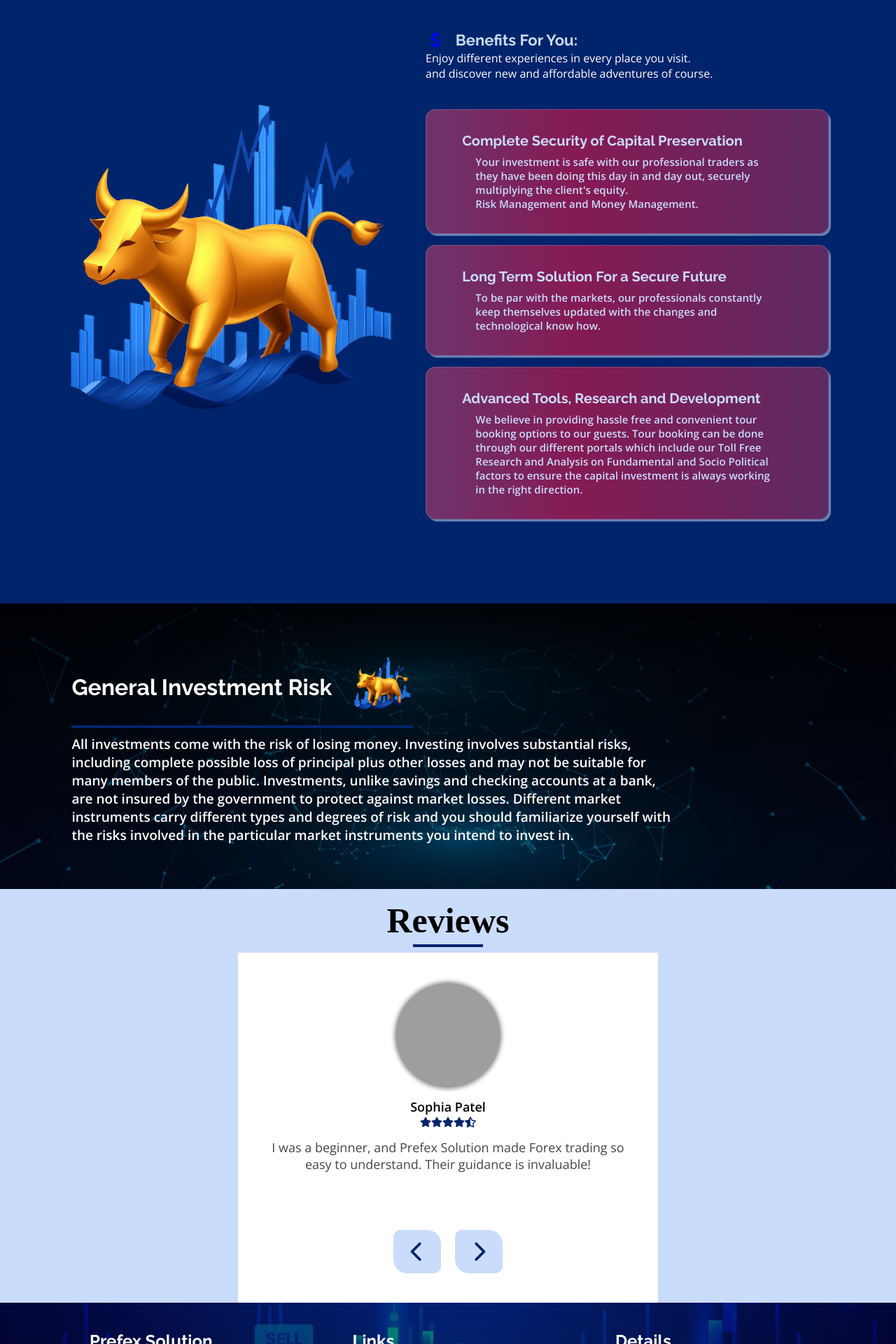
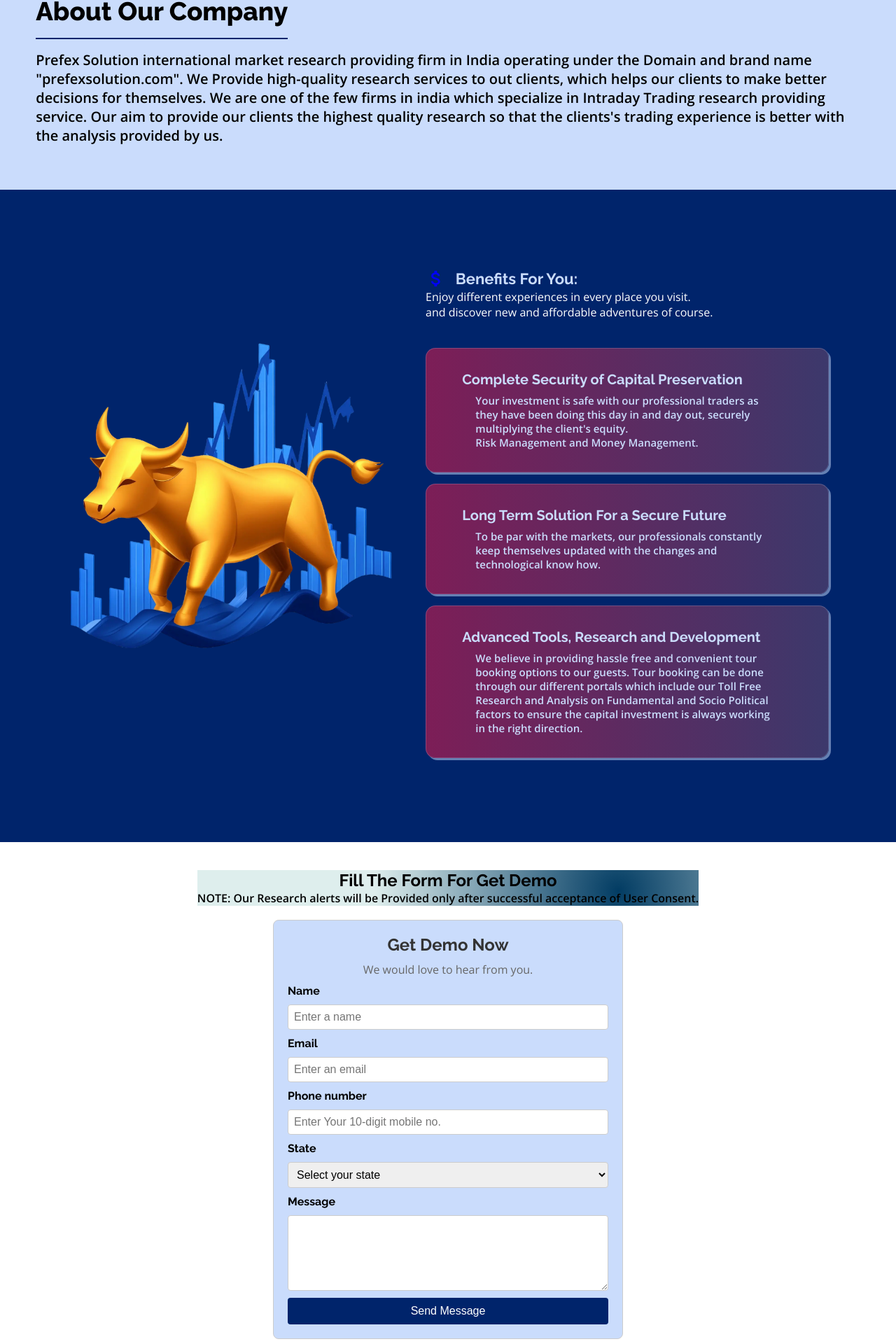
Before and after one commit to abdulsamad2003/prefex-solution, a React (Create React App) app: page / in a window 1280 px wide. Shown: the part 870-2790 px from the top of the page at 70% size. Built offline with nearby package versions, Linux system fonts and the light colour scheme; grey boxes are pictures that could not be loaded.

Commit message:
add about us

```diff
--- /dev/null
+++ b/src/componets/AboutUs.js
@@ -0,0 +1,17 @@
+import React from 'react'
+import "./AboutUs.scss"
+const AboutUs = () => {
+  return (
+    <section className="about-us">
+        <h1 className="main-font">
+            About Our Company
+        </h1>
+        <p className='para-font'>Prefex Solution international market research providing firm in India operating under the Domain and brand name "prefexsolution.com". We Provide
+            high-quality research services to out clients, which helps our clients to make better decisions for themselves. We are one of the few firms in india which specialize in Intraday Trading
+            research providing service. Our aim to provide our clients the highest quality research
+            so that the clients's trading experience is better with the analysis provided by us.</p>
+    </section>
+  )
+}
+
+export default AboutUs
--- /dev/null
+++ b/src/componets/AboutUs.scss
@@ -0,0 +1,20 @@
+.about-us {
+    padding: 8vh 4vw;
+    background: var(--secondary-color);
+    height: 100%;
+    display: flex;
+    flex-direction: column;
+    gap: 2vh;
+
+    h1 {
+        font-size: clamp(1.5rem, 4vw, 2.3rem);
+        font-weight: 800;
+        padding-bottom: 2vh;
+        border-bottom: 2px solid var(--primary-color);
+        width: fit-content;
+    }
+
+    p {
+        font-size: clamp(15px, 4vw, 20px);
+    }
+}
--- a/src/componets/GetDemoForm.js
+++ b/src/componets/GetDemoForm.js
@@ -1,28 +1,28 @@
-import React from 'react'
+import React, { useState } from 'react';
+import './GetDemoForm.scss';
+const indianStates = [
+  "Andhra Pradesh", "Arunachal Pradesh", "Assam", "Bihar", "Chhattisgarh", "Goa", "Gujarat", "Haryana", "Himachal Pradesh", "Jharkhand", "Karnataka", "Kerala", "Madhya Pradesh", "Maharashtra", "Manipur", "Meghalaya", "Mizoram", "Nagaland", "Odisha", "Punjab", "Rajasthan", "Sikkim", "Tamil Nadu", "Telangana", "Tripura", "Uttar Pradesh", "Uttarakhand", "West Bengal"
+];
 
 const GetDemoForm = () => {
-     const [isWindowBelow600, setIsWindowBelow600] = useState(window.innerWidth < 600);
+  const [formStatus, setFormStatus] = useState(null);
+  const [fullName, setFullName] = useState("");
+  const [state, setState] = useState("");
 
-      useEffect(() => {
-        const handleResize = () => setIsWindowBelow600(window.innerWidth < 600);
-        window.addEventListener("resize", handleResize);
-        return () => window.removeEventListener("resize", handleResize);
-      }, []);
+  const handleInputChange = (event) => {
+    setFullName(event.target.value);
+  };
 
-      const [formStatus, setFormStatus] = useState(null);
+  const handleStateChange = (event) => {
+    setState(event.target.value);
+  };
 
   async function handleSubmit(event) {
     event.preventDefault();
     const formData = new FormData(event.target);
-
-        // Append access key for Web3Forms
     formData.append("access_key", "c0e6f04e-66e1-4cf1-af36-8bb5211b0a54");
-
-        // Convert FormData to JSON
     const object = Object.fromEntries(formData);
     const json = JSON.stringify(object);
-
-        // Set loading state before initiating the request
     setFormStatus('loading');
 
     try {
@@ -36,86 +36,66 @@
       });
 
       const result = await emailResponse.json();
-
       if (emailResponse.ok && result.success) {
-            setFormStatus('success'); // Set success status
-            event.target.reset(); // Reset the form fields
+        setFormStatus('success');
+        event.target.reset();
       } else {
         console.error(result);
-            setFormStatus('error'); // Set error status
+        setFormStatus('error');
       }
     } catch (error) {
       console.error("Error submitting form:", error.message);
-          setFormStatus('error'); // Handle network or fetch errors
+      setFormStatus('error');
     }
 
-        // Automatically clear the success/error/loading message after 10 seconds
     setTimeout(() => {
       setFormStatus(null);
     }, 10000);
   }
 
-      // this is for changing form web3 form received name in gmail
-      const [fullName, setFullName] = useState("");
-      const handleInputChange = (event) => {
-        setFullName(event.target.value); // Update the fullName state
+  return (
+   <>
+   <section className="get-demo">
+      <main className="get-demo-content">
+          <h1 className='main-font'>Fill The Form For Get Demo</h1>
+          <p className="para-font">
+            NOTE: Our Research alerts will be Provided only after successful acceptance
+          of User Consent.
+          </p>
+      </main>
+      <form className='form-container' onSubmit={handleSubmit}>
+          <h2>Get Demo Now</h2>
+          <p>We would love to hear from you.</p>
+
+          <label htmlFor="fullName">Name</label>
+          <input type="text" id="fullName" name="fullName" placeholder="Enter a name" value={fullName} onChange={handleInputChange} required />
+
+          <label htmlFor="email">Email</label>
+          <input type="email" id="email" name="email" placeholder="Enter an email" required />
+
+          <label htmlFor="phone">Phone number</label>
+          <input type="tel" id="phone" name="phone" placeholder="Enter Your 10-digit mobile no." pattern="[0-9]{10}" title="Phone number must be exactly 10 digits" required />
+
+          <label htmlFor="state">State</label>
+          <select id="state" name="state" value={state} onChange={handleStateChange} required>
+            <option value="">Select your state</option>
+            {indianStates.map((state) => (
+              <option key={state} value={state}>{state}</option>
+            ))}
+          </select>
+
+          <label htmlFor="message">Message</label>
+          <textarea name="message" id="message" rows="5"></textarea>
+
+          <button type="submit">Send Message</button>
+          {formStatus === 'loading' && <p style={{color: 'blue'}}>Form is submitting, please wait...</p>}
+          {formStatus === 'success' && <p style={{color: "green"}}>Form submitted successfully!</p>}
+          {formStatus === 'error' && <p style={{color: "red"}}>There was an error submitting the form. Please try again later.</p>}
+        </form>
+
+   </section>
+   </>
+  );
 };
-  return (
-    <form
-    onSubmit={handleSubmit}
-    className="input"
-    style={{
-      width: isWindowBelow600 ? "100%" : "50%",
-      padding: isWindowBelow600 ? "5% 0 0 10%" : "0",
-    }}
-  >
-    <div className="input-content">
-      <h2 className="main-font"> Get in touch</h2>
-      <p className='para-font'>We would love to hear from you.</p>
-    </div>
-    <div className="full-input">
-      <input type="hidden" name="from_name" value={fullName}/>
-      <label htmlFor="First">Name</label>
-      <input  type="text"
-          id="fullName"
-          name="fullName"
-          placeholder="Enter a name"
-          value={fullName}
-          onChange={handleInputChange}
-          required/>
-    </div>
-    <div className="full-input">
-      <label htmlFor="email">EMAIL</label>
-      <input type="email"
-          id="email"
-          name="email"
-          placeholder="Enter an email"
-          required/>
-    </div>
-    <div className="full-input">
-      <label htmlFor="phone number">Phone number</label>
-      <input  type="tel"
-    id="phone"
-    name="phone"
-    placeholder="Enter Your 10-digit mobile no."
-    pattern="[0-9]{10}"
-    title="Phone number must be exactly 10 digits"
-    required />
-    </div>
-    <div className="full-input">
-      <label htmlFor="message">Message</label>
-      <textarea name="message" id="message" cols="65" rows="5"></textarea>
-    </div>
-    <div className="full-input">
-    <button className="blue-btn" type="submit">
-      Send Message
-    </button>
-    {formStatus === 'loading' && <p className="loading-message">Form is submitting please wait...!!!</p>}
-    {formStatus === 'success' && <p className="success-message">Form submitted successfully!</p>}
-    {formStatus === 'error' && <p className="error-message">There was an error submitting the form. Please try again later.</p>}
-    </div>
-  </form>
-  )
-}
 
-export default GetDemoForm
+export default GetDemoForm;
--- /dev/null
+++ b/src/componets/GetDemoForm.scss
@@ -0,0 +1,92 @@
+.get-demo{
+    padding: 5vh 0;
+    display: flex;
+    flex-direction: column;
+    align-items: center ;
+    width: 100%;
+    height: 100%;
+
+
+    .get-demo-content{
+        text-align: center;
+        background: -moz-radial-gradient(84% 58%, circle cover, #023C63 0, #DEEEED 58%);/* FF3.6+ */
+        background: -webkit-radial-gradient(84% 58%, circle cover, #023C63 0, #DEEEED 58%);/* Chrome10+,Safari5.1+ */
+        background: -o-radial-gradient(84% 58%, circle cover, #023C63 0, #DEEEED 58%);/* Opera 11.10+ */
+        background: -ms-radial-gradient(84% 58%, circle cover, #023C63 0, #DEEEED 58%);/* IE10+ */
+        background: radial-gradient(84% 58%, circle cover, #023C63 0, #DEEEED 58%);/* W3C */
+    }
+
+    .form-container {
+        max-width: 500px;
+        width: 100%;
+        margin: 20px auto;
+        padding: 20px;
+        border: 1px solid #ccc;
+        border-radius: 8px;
+        background: var(--secondary-color);
+        display: flex;
+        flex-direction: column;
+        gap: 10px;
+        h2 {
+          text-align: center;
+          color: #333;
+          font-family: "Raleway", serif;
+        }
+
+        p {
+          text-align: center;
+          color: #666;
+          font-family: "Open Sans", serif;
+        }
+
+        label {
+          font-weight: bold;
+          font-family: "Raleway", serif;
+        }
+
+        input,
+        select,
+        textarea {
+          width: 100%;
+          padding: 8px;
+          border: 1px solid #ccc;
+          border-radius: 4px;
+          font-size: 16px;
+        }
+
+        textarea {
+          resize: vertical;
+        }
+
+        button {
+          padding: 10px;
+          background: var(--primary-color);
+          color: white;
+          border: none;
+          border-radius: 4px;
+          font-size: 16px;
+          cursor: pointer;
+          transition: 0.3s ease all;
+
+          &:hover {
+            background: #0056b3;
+          }
+        }
+
+        // Responsive Design
+        @media (max-width: 600px) {
+          width: 90%;
+          padding: 15px;
+
+          h2 {
+            font-size: 20px;
+          }
+
+          input,
+          select,
+          textarea {
+            font-size: 14px;
+          }
+        }
+      }
+}
--- a/src/index.css
+++ b/src/index.css
@@ -6,12 +6,11 @@
 
 :root{
   --primary-color: #00246b;
-
   --secondary-color: #CADCFC;
 }
 @keyframes gradients {
   0%   {background-position: 0% 0; }
-  50% {background-position: 100% 0;}
+  50%  {background-position: 100% 0;}
   100%  {background-position: 0 0%;}
 }
 
--- a/src/pages/landingpage/Home.js
+++ b/src/pages/landingpage/Home.js
@@ -6,6 +6,8 @@
 import { Helmet } from "react-helmet";
 import logo from "../../assets/prefexLogo.webp";
 import Reviews from "../../componets/Reviews";
+import GetDemoForm from "../../componets/GetDemoForm";
+import AboutUs from "../../componets/AboutUs";
 const Home = () => {
   return (
 
@@ -42,8 +44,10 @@
         </div>
       </section>
 
+      <AboutUs/>
       <Benefits />
 
+      <GetDemoForm/>
       <InvestmentRisk />
 
       <Reviews/>
--- a/src/pages/landingpage/PortfoiloService.js
+++ b/src/pages/landingpage/PortfoiloService.js
@@ -3,6 +3,7 @@
 import prefexAdvisor from "../../assets/prefex-advisor-1.webp"
 import { Helmet } from "react-helmet";
 import GoldenRules from "../../componets/GoldenRules";
+import GetDemoForm from "../../componets/GetDemoForm";
 function PortfoiloService() {
   return (
     <>
@@ -47,6 +48,7 @@
       </div>
     </section>
     <GoldenRules/>
+    <GetDemoForm/>
     </>
   );
 }
```
Lines whose indentation alone changed are shown as unchanged.
